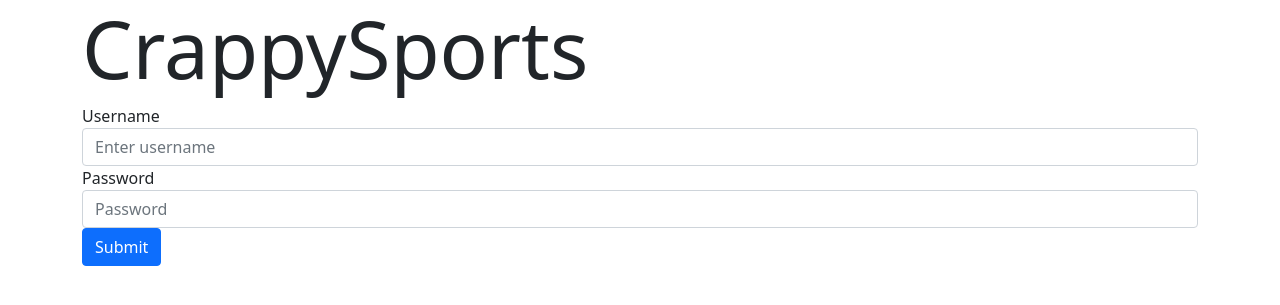
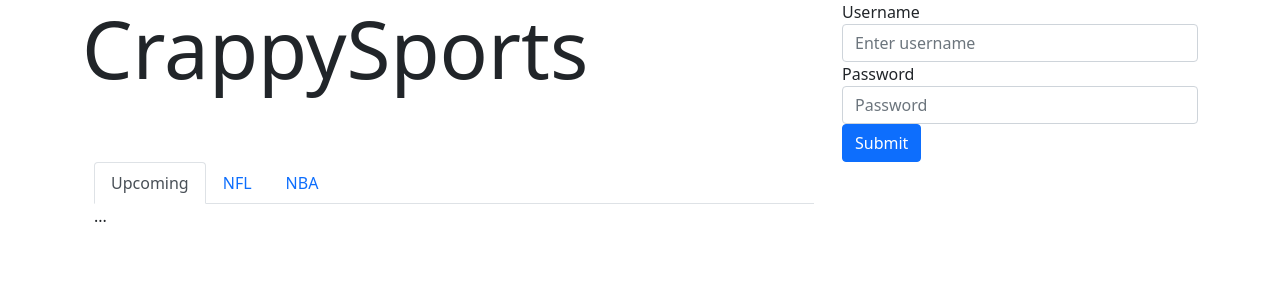
Before and after one commit to CoderDill/Capstone-1, a Flask app: page / in a window 1280 px wide. Shown: the top 305 px of the page. Run offline with Flask 2, Linux system fonts and the light colour scheme.

Commit message:
homepage cur

```diff
--- a/app.py
+++ b/app.py
@@ -1,7 +1,7 @@
 from flask import Flask, request, render_template, redirect, flash, session
 from flask_debugtoolbar import DebugToolbarExtension
 from models import db, connect_db
-import bcrypt
+
 
 app = Flask(__name__)
 
@@ -18,3 +18,8 @@ connect_db(app)
 @app.route("/")
 def home_page():
     return render_template("home_page.html")
+
+
+@app.route("/accounts")
+def accounts():
+    return render_template("account_page.html")
--- a/templates/home_page.html
+++ b/templates/home_page.html
@@ -19,9 +19,10 @@
   <body>
     <div class="container">
       <div class="row">
-        <h1 class="col display-1">CrappySports</h1>
+        <div class="col-8">
+          <h1 class="display-1">CrappySports</h1>
         </div>
-      <div class="row">
+        <div class="col-4">
           <form>
             <div class="form-group">
               <label for="username">Username</label>
@@ -29,7 +30,7 @@
                 type="email"
                 class="form-control"
                 id="username"
-              aria-describedby="emailHelp"
+
                 placeholder="Enter username"
               />
             </div>
@@ -46,6 +47,86 @@
           </form>
         </div>
       </div>
+      <div class="container">
+        <div class="row">
+          <div class="col-8">
+            <ul class="nav nav-tabs" id="myTab" role="tablist">
+              <li class="nav-item" role="presentation">
+                <button
+                  class="nav-link active"
+                  id="Upcoming-tab"
+                  data-bs-toggle="tab"
+                  data-bs-target="#Upcoming"
+                  type="button"
+                  role="tab"
+                  aria-controls="Upcoming"
+                  aria-selected="true"
+                >
+                  Upcoming
+                </button>
+              </li>
+              <li class="nav-item" role="presentation">
+                <button
+                  class="nav-link"
+                  id="NFL-tab"
+                  data-bs-toggle="tab"
+                  data-bs-target="#NFL"
+                  type="button"
+                  role="tab"
+                  aria-controls="NFL"
+                  aria-selected="false"
+                >
+                  NFL
+                </button>
+              </li>
+              <li class="nav-item" role="presentation">
+                <button
+                  class="nav-link"
+                  id="NBA-tab"
+                  data-bs-toggle="tab"
+                  data-bs-target="#NBA"
+                  type="button"
+                  role="tab"
+                  aria-controls="NBA"
+                  aria-selected="false"
+                >
+                  NBA
+                </button>
+              </li>
+            </ul>
+            <div class="tab-content" id="myTabContent">
+              <div
+                class="tab-pane fade show active"
+                id="Upcoming"
+                role="tabpanel"
+                aria-labelledby="Upcoming-tab"
+              >
+                ...
+              </div>
+              <div
+                class="tab-pane fade"
+                id="NFL"
+                role="tabpanel"
+                aria-labelledby="NFL-tab"
+              >
+                ...
+              </div>
+              <div
+                class="tab-pane fade"
+                id="NBA"
+                role="tabpanel"
+                aria-labelledby="NBA-tab"
+              >
+                ...
+              </div>
+              <div class="col-4">
+                <form></form>
+              </div>
+            </div>
+          </div>
+        </div>
+      </div>
+    </div>
   </body>
   <script
     src="https://code.jquery.com/jquery-3.6.0.js"
```
Lines whose indentation alone changed are shown as unchanged.
